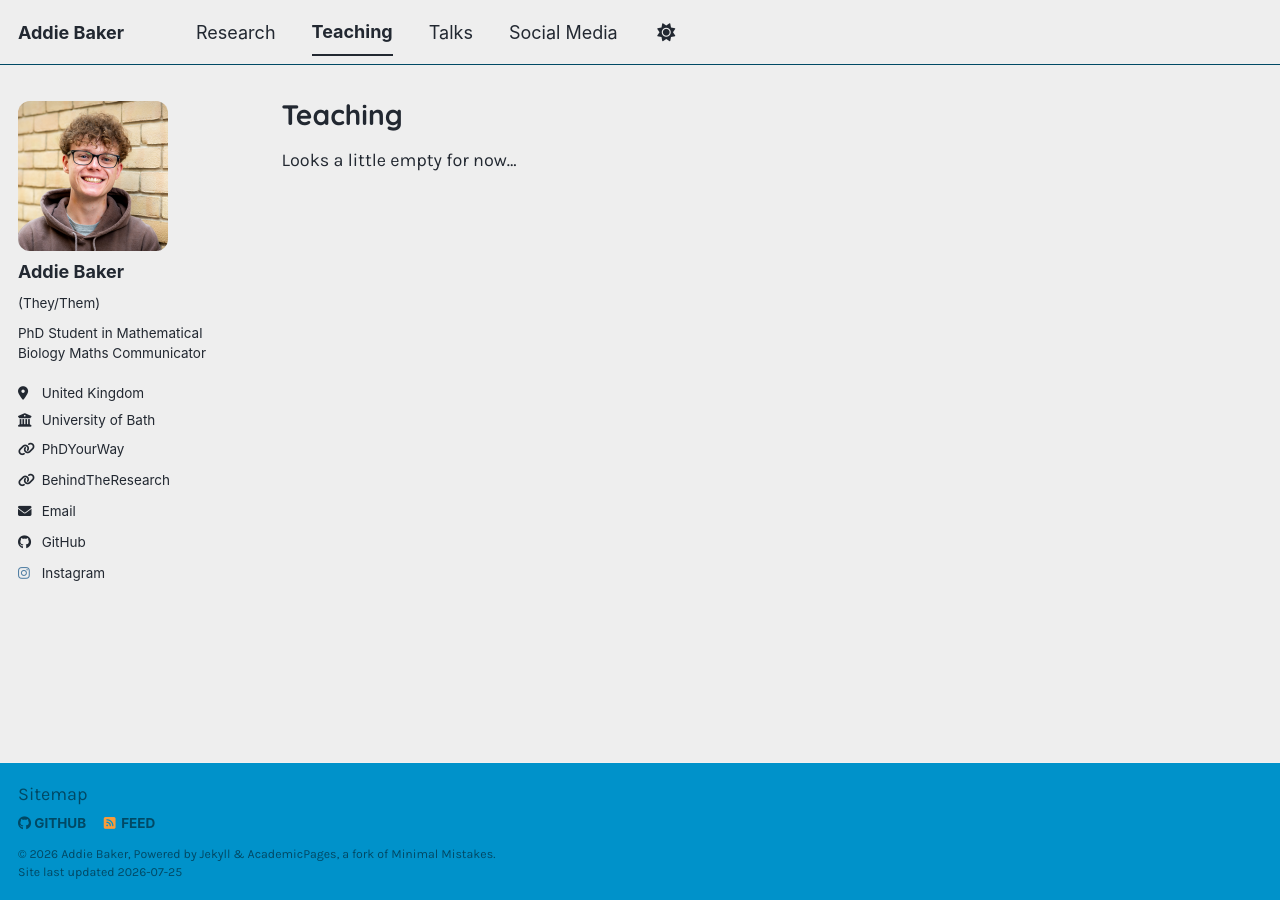
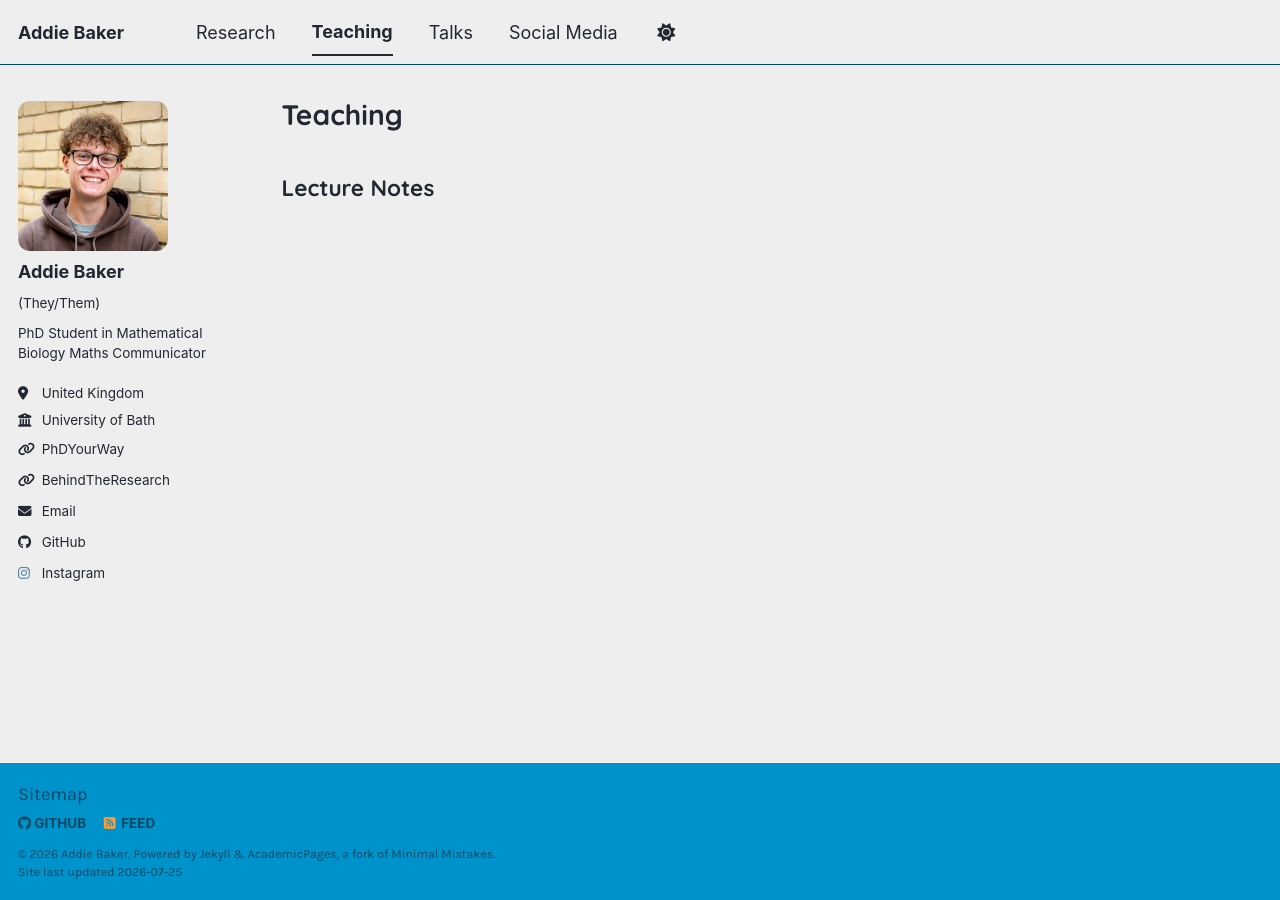
Before and after one commit to addie-02/addie-02.github.io, a Jekyll site: the page built from _pages/teaching.md, in a window 1280 px wide. Built offline with Jekyll 4.4.1, drawn with Linux system fonts in a browser that asks for light colours; a script bundle is joined from its source files by our own code; library files that are not in the unit come from our copies.

Commit message:
Add lecture notes and lesson grouping to teaching page
Added lecture notes section with dynamic lesson listing.

```diff
--- a/_pages/teaching.md
+++ b/_pages/teaching.md
@@ -5,4 +5,17 @@ permalink: /teaching/
 ---
 
 
-Looks a little empty for now...
+## Lecture Notes
+
+{% assign chapters = site.lessons | group_by: "chapter" | sort: "name" %}
+{% for chapter in chapters %}
+  {% assign sorted_lessons = chapter.items | sort: "lesson_order" %}
+  <details class="dropdown-box">
+    <summary>{{ chapter.name }}</summary>
+    <ul>
+      {% for lesson in sorted_lessons %}
+        <li><a href="{{ lesson.url | relative_url }}">{{ lesson.title }}</a>{% if lesson.excerpt %} — {{ lesson.excerpt }}{% endif %}</li>
+      {% endfor %}
+    </ul>
+  </details>
+{% endfor %}
```
